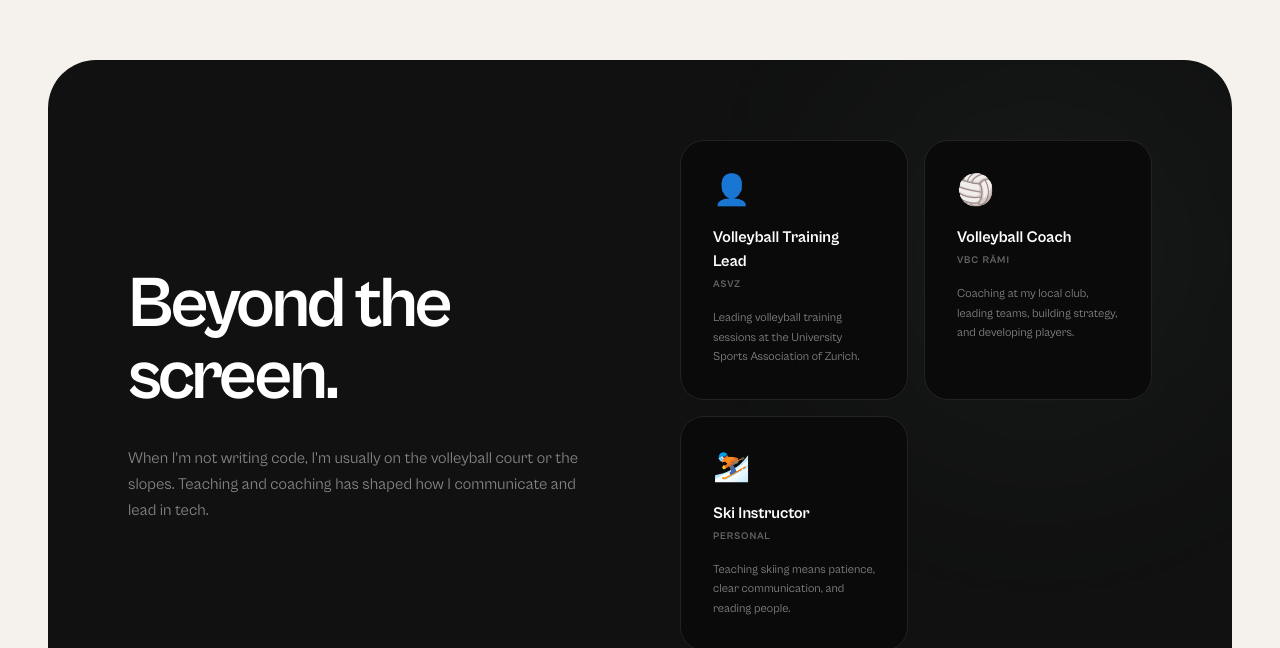
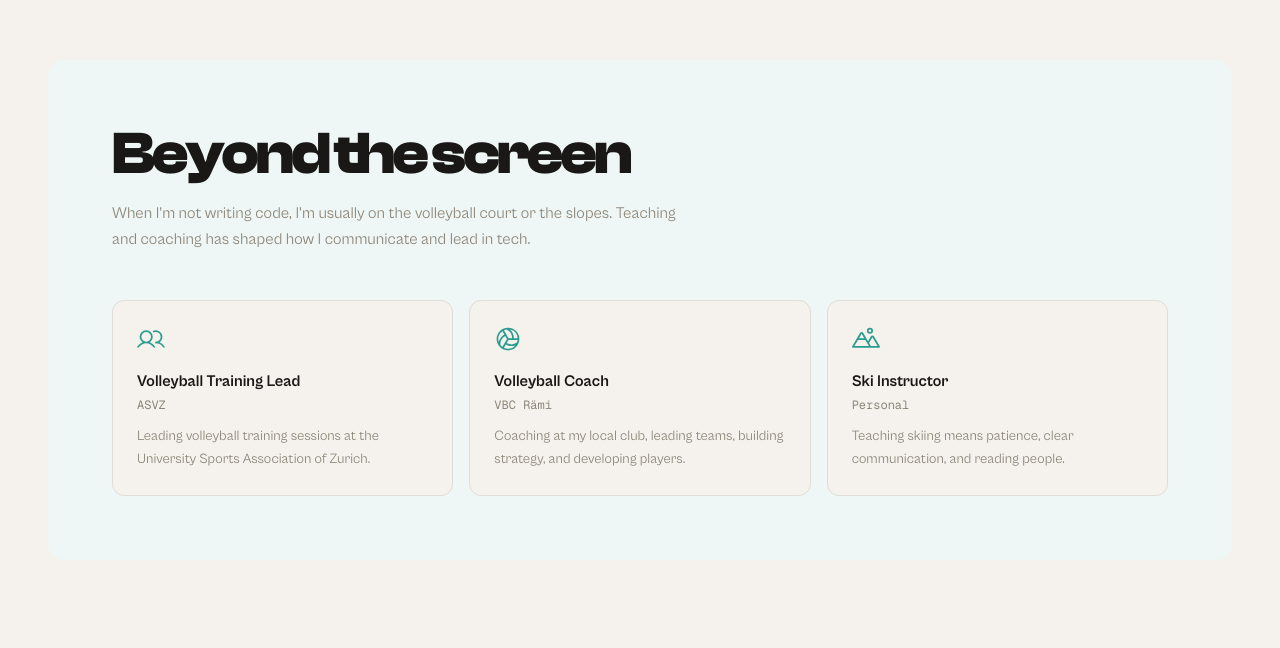
Before and after one commit to nikolaischunk/schunk.dev, a Next.js app: page / in a window 1280 px wide. Shown: the part 5015-5663 px from the top of the page. Built offline with nearby package versions, Linux system fonts and the light colour scheme; a web font is replaced by a local one.

Commit message:
feat: restyle human section with tinted surface and Phosphor icons

```diff
--- a/src/components/sections/Human.tsx
+++ b/src/components/sections/Human.tsx
@@ -1,40 +1,45 @@
 import me from "@/data/me.json";
+import { Volleyball, Mountains, Users } from "@phosphor-icons/react/dist/ssr";
+import RevealOnScroll from "@/components/motion/RevealOnScroll";
+
+const iconMap: Record<string, React.ReactNode> = {
+  "Volleyball Training Lead": <Users size={28} weight="regular" className="text-accent" />,
+  "Volleyball Coach": <Volleyball size={28} weight="regular" className="text-accent" />,
+  "Ski Instructor": <Mountains size={28} weight="regular" className="text-accent" />,
+};
 
 export default function Human() {
   return (
-    <section id="human" className="py-32 px-6 md:px-12 max-w-7xl mx-auto">
-      <div className="bg-[#111111] rounded-[3rem] p-12 md:p-20 relative overflow-hidden">
-        <div className="absolute top-0 right-0 w-96 h-96 bg-[#78c2ad]/5 blur-[100px] rounded-full" />
+    <section className="py-24 md:py-32 px-5 md:px-12">
+      <div className="max-w-7xl mx-auto bg-surface-tint rounded-2xl p-8 md:p-16">
+        <RevealOnScroll>
+          <h2 className="font-[family-name:var(--font-display)] font-bold text-4xl md:text-6xl tracking-tighter text-foreground mb-4">
+            Beyond the screen
+          </h2>
+          <p className="text-muted max-w-xl leading-relaxed mb-12">
+            When I&apos;m not writing code, I&apos;m usually on the volleyball court or the slopes. Teaching and coaching has shaped how I communicate and lead in tech.
+          </p>
+        </RevealOnScroll>
 
-        <div className="relative z-10 flex flex-col lg:flex-row gap-20 items-center">
-          <div className="flex-1 text-center lg:text-left">
-            <h2 className="text-5xl md:text-7xl font-bold tracking-tighter text-white mb-8">
-              Beyond the screen.
-            </h2>
-            <p className="text-[#888888] max-w-xl mx-auto lg:mx-0 leading-relaxed">
-              When I&apos;m not writing code, I&apos;m usually on the volleyball
-              court or the slopes. Teaching and coaching has shaped how I
-              communicate and lead in tech.
-            </p>
-          </div>
-
-          <div className="flex-1 w-full grid grid-cols-1 sm:grid-cols-2 gap-4">
-            {me.human.activities.map((activity, i) => (
-              <div
-                key={i}
-                className="p-8 bg-[#0a0a0a] border border-[#222222] rounded-3xl hover:border-[#78c2ad]/30 transition-all"
-              >
-                <div className="text-3xl mb-4">{activity.icon}</div>
-                <h4 className="text-white font-bold mb-1">{activity.title}</h4>
-                <p className="text-[#666666] text-[10px] font-bold uppercase tracking-widest mb-4">
+        <div className="grid grid-cols-1 sm:grid-cols-2 lg:grid-cols-3 gap-4">
+          {me.human.activities.map((activity, i) => (
+            <RevealOnScroll key={i} delay={i * 0.08}>
+              <div className="p-6 bg-background border border-border rounded-xl">
+                <div className="mb-4">
+                  {iconMap[activity.title] || <Users size={28} weight="regular" className="text-accent" />}
+                </div>
+                <h4 className="font-bold text-foreground mb-1">
+                  {activity.title}
+                </h4>
+                <p className="text-xs font-mono text-muted mb-3">
                   {activity.organization || "Personal"}
                 </p>
-                <p className="text-[#888888] text-xs leading-relaxed">
+                <p className="text-sm text-muted leading-relaxed">
                   {activity.description}
                 </p>
               </div>
-            ))}
-          </div>
+            </RevealOnScroll>
+          ))}
         </div>
       </div>
     </section>
```
